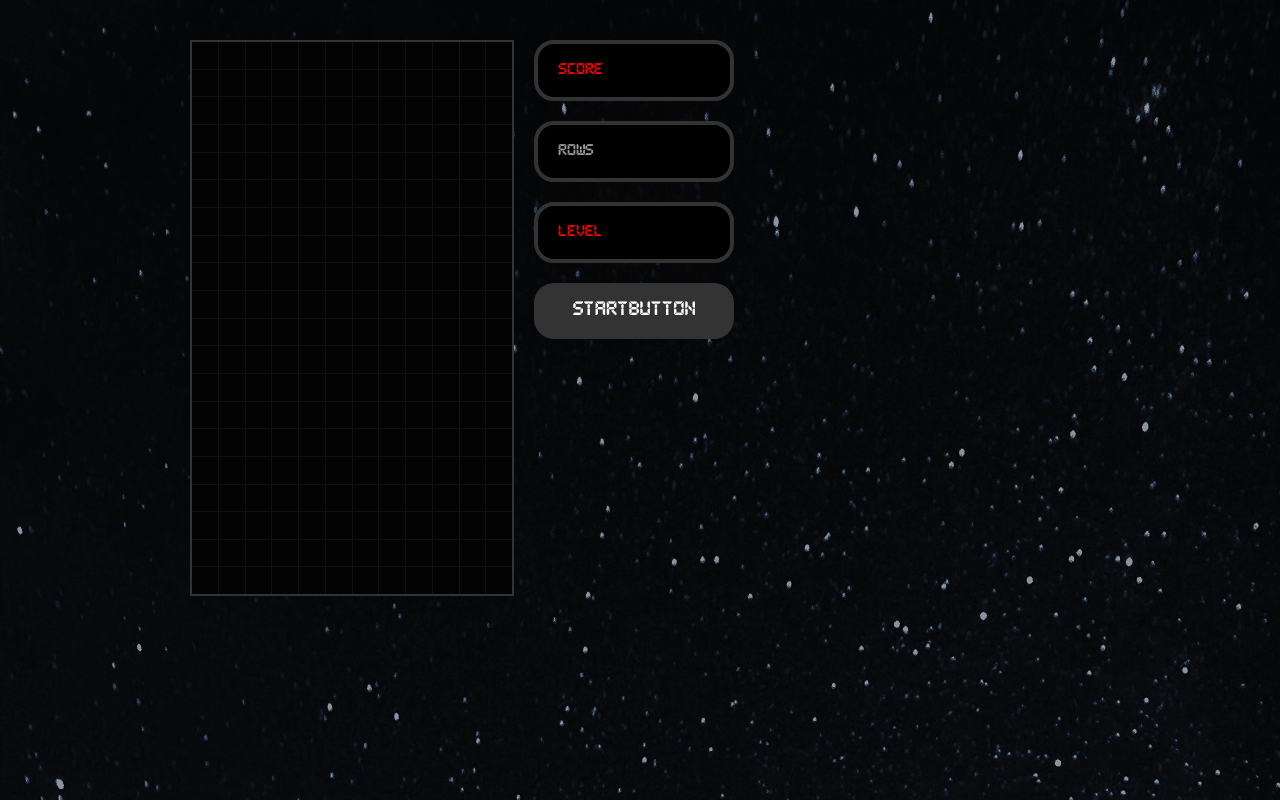
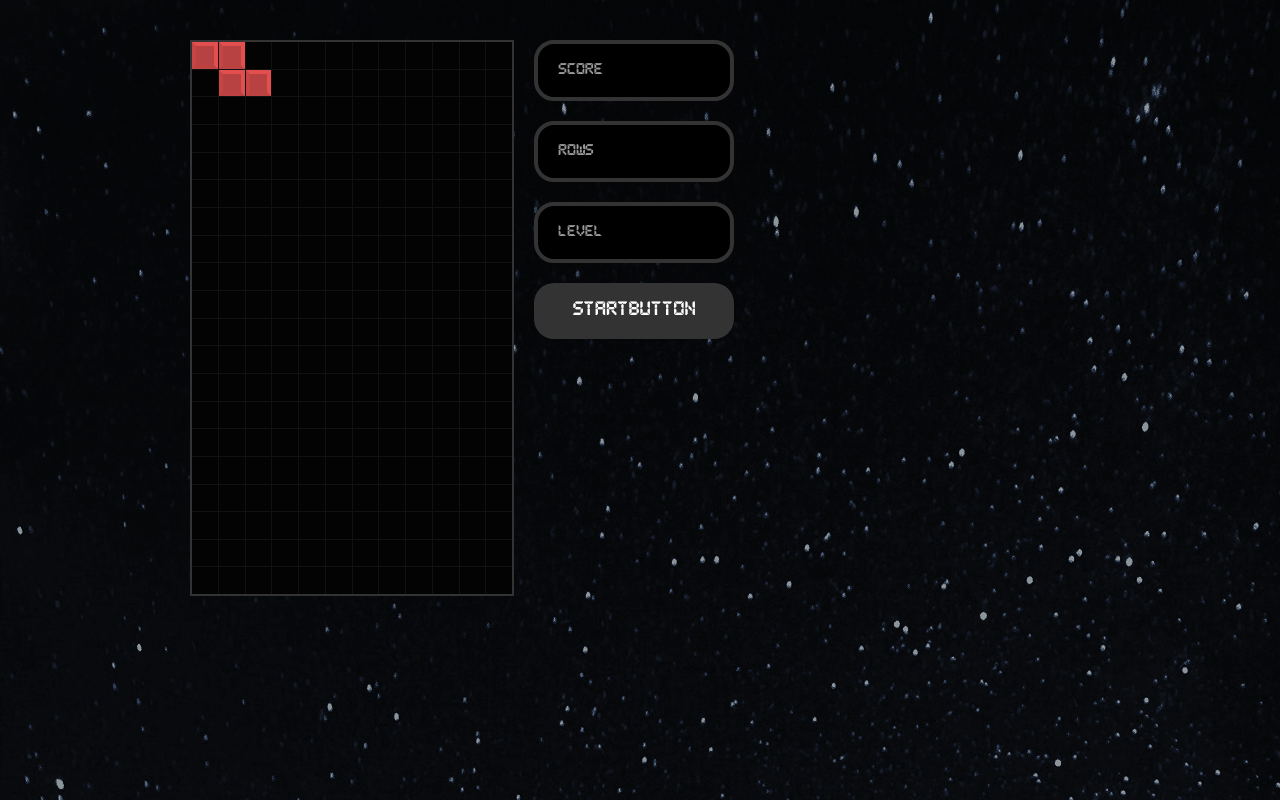
Before and after one commit to tatsuya-asami/react-tetris, a React (Create React App) app: page / in a window 1280 px wide. Built offline with nearby package versions, Linux system fonts and the light colour scheme.

Commit message:
create initinal hooks

```diff
--- a/src/components/Tetris.tsx
+++ b/src/components/Tetris.tsx
@@ -1,22 +1,66 @@
-import React from 'react';
+import React, { useState } from 'react';
+import { createStage } from '../gameHelpers';
 import Stage from './Stage';
 import Display from './Display';
 import StartButton from './StartButton';
-import * as helpers from '../gameHelpers';
 import { StyledTetrisWrapper, StyledTetris } from './styles/StyledTetris';
+import { usePlayer } from '../hooks/usePlayer';
+import { useStage } from '../hooks/useStage';
 
 const Tetris: React.FC = () => {
+  const [dropTime, setDropTime] = useState(null);
+  const [gameOver, setGameOver] = useState(false);
+
+  const [player, updatePlayerPos, resetPlayer] = usePlayer();
+  const [stage, setStage] = useStage(player, null);
+
+  console.log('re-render');
+
+  const movePlayer = dir => {
+    updatePlayerPos({ x: dir, y: 0 });
+  };
+
+  const startGame = () => {
+    // reset everything
+    setStage(createStage());
+    resetPlayer();
+  };
+
+  const drop = () => {
+    updatePlayerPos({ x: 0, y: 1, collided: false });
+  };
+
+  const dropPlayer = () => {
+    drop();
+  };
+
+  const move = ({ keyCode }) => {
+    if (!gameOver) {
+      if (keyCode === 37) {
+        movePlayer(-1);
+      } else if (keyCode === 39) {
+        movePlayer(1);
+      } else if (keyCode === 40) {
+        dropPlayer();
+      }
+    }
+  };
+
   return (
-    <StyledTetrisWrapper>
+    <StyledTetrisWrapper role="button" tabIndex="0" onKeyDown={e => move()}>
       <StyledTetris>
-        <Stage stage={helpers.createStatge()} />
+        <Stage stage={stage} />
         <aside>
-          <div>
-            <Display gameOver={true} text="Score" />
-            <Display gameOver={false} text="Rows" />
-            <Display gameOver={true} text="Level" />
-            <StartButton />
-          </div>
+          {gameOver ? (
+            <Display gameOver={gameOver} text="Game Over"></Display>
+          ) : (
+            <div>
+              <Display gameOver={false} text="Score" />
+              <Display gameOver={false} text="Rows" />
+              <Display gameOver={false} text="Level" />
+              <StartButton onClick={startGame} />
+            </div>
+          )}
         </aside>
       </StyledTetris>
     </StyledTetrisWrapper>
--- a/src/components/styles/StyledTetris.ts
+++ b/src/components/styles/StyledTetris.ts
@@ -1,7 +1,13 @@
 import styled from 'styled-components';
 import bgImage from '../../img/bg.png';
 
-export const StyledTetrisWrapper = styled.div`
+interface IStyledTetrisWrapper {
+  role: any;
+  tabIndex: any;
+  onKeyDown: any;
+}
+
+export const StyledTetrisWrapper = styled.div<IStyledTetrisWrapper>`
   width: 100vw;
   height: 100vh;
   background: url(${bgImage}) #000;
--- a/src/gameHelpers.ts
+++ b/src/gameHelpers.ts
@@ -1,7 +1,7 @@
 export const STAGE_WIDTH = 12;
 export const STAGE_HEIGHT = 20;
 
-export const createStatge = (): any[] =>
+export const createStage = (): any[] =>
   Array.from(Array(STAGE_HEIGHT), () =>
     new Array(STAGE_WIDTH).fill([0, 'clear'])
   );
--- /dev/null
+++ b/src/hooks/usePlayer.ts
@@ -0,0 +1,38 @@
+import { useState, useCallback } from 'react';
+import { randomTetromino } from '../tetrominos';
+import { STAGE_WIDTH } from '../gameHelpers';
+
+export const usePlayer = () => {
+  const [player, setPlayer] = useState({
+    pos: { x: 0, y: 0 },
+    tetromino: randomTetromino().shape,
+    collided: false,
+  });
+
+  interface IupdatePlayerPos {
+    x: any;
+    y: any;
+    collided: any;
+  }
+
+  const updatePlayerPos = ({ x, y, collided }) => {
+    setPlayer(prev => ({
+      ...prev,
+      pos: {
+        x: prev.pos.x += x,
+        y: prev.pos.y += y,
+      },
+      collided,
+    }));
+  };
+
+  const resetPlayer = useCallback(() => {
+    setPlayer({
+      pos: { x: STAGE_WIDTH / 2 - 2, y: 0 },
+      tetromino: randomTetromino().shape,
+      collided: false,
+    });
+  }, []);
+
+  return [player, updatePlayerPos, resetPlayer];
+};
--- /dev/null
+++ b/src/hooks/useStage.ts
@@ -0,0 +1,30 @@
+import { useState, useEffect } from 'react';
+import { createStage } from '../gameHelpers';
+
+export const useStage = (player: any, resetPlayer: any) => {
+  const [stage, setStage] = useState(createStage());
+
+  useEffect(() => {
+    const updateStage = prevStage => {
+      const newStage = prevStage.map(row =>
+        row.map(cell => (cell[1] === 'clear' ? [0, 'clear'] : cell))
+      );
+      player.tetromino.forEach((row, y) => {
+        row.forEach((value, x) => {
+          if (value !== 0) {
+            newStage[y + player.pos.y][x + player.pos.x] = [
+              value,
+              `${player.collided ? 'merged' : 'clear'}`,
+            ];
+          }
+        });
+      });
+
+      return newStage;
+    };
+
+    setStage(prev => updateStage(prev));
+  }, [player.collided, player.pos.x, player.pos.y, player.tetromino]);
+
+  return [stage, setStage];
+};
--- a/src/tetrominos.ts
+++ b/src/tetrominos.ts
@@ -30,10 +30,14 @@ export const TETROMINOS = {
   },
 };
 
-export const randomTetromino = (): string => {
+interface IrandomTetromino {
+  shape: any[];
+  color: string;
+}
+
+export const randomTetromino = (): IrandomTetromino => {
   const tetrominos: string = 'IJLOSTZ';
   const randTetromino: string =
     tetrominos[Math.floor(Math.random() * tetrominos.length)];
-  return TETROMINOS[randTetromino as 'I' | 'J' | 'L' | 'O' | 'S' | 'T' | 'Z']
-    .color;
+  return TETROMINOS[randTetromino as 'I' | 'J' | 'L' | 'O' | 'S' | 'T' | 'Z'];
 };
```
Also changed, not shown: src/hooks/useInterval.ts (added).
